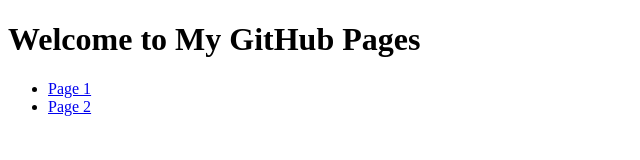
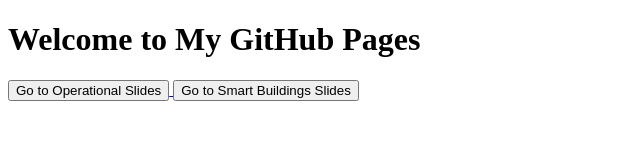
Before and after one commit to christianhilscher/special-broccoli, a plain HTML site: page docs/index.html in a window 1280 px wide. Shown: the whole page, without its empty margins (0-640 px from the left). Drawn offline with Linux system fonts and the light colour scheme.

Commit message:
Update index.html with buttons

```diff
--- a/docs/index.html
+++ b/docs/index.html
@@ -7,10 +7,16 @@
 </head>
 <body>
     <h1>Welcome to My GitHub Pages</h1>
-    <ul>
-        <li><a href="slides-operational.html">Page 1</a></li>
-        <li><a href="slides-smart-buildings.html">Page 2</a></li>
-        <!-- Add more links as needed -->
-    </ul>
+
+    <!-- Button to slides-operational.html -->
+    <a href="slides-operational.html">
+        <button type="button">Go to Operational Slides</button>
+    </a>
+
+    <!-- Button to slides-smart-buildings.html -->
+    <a href="slides-smart-buildings.html">
+        <button type="button">Go to Smart Buildings Slides</button>
+    </a>
+
 </body>
 </html>
```
